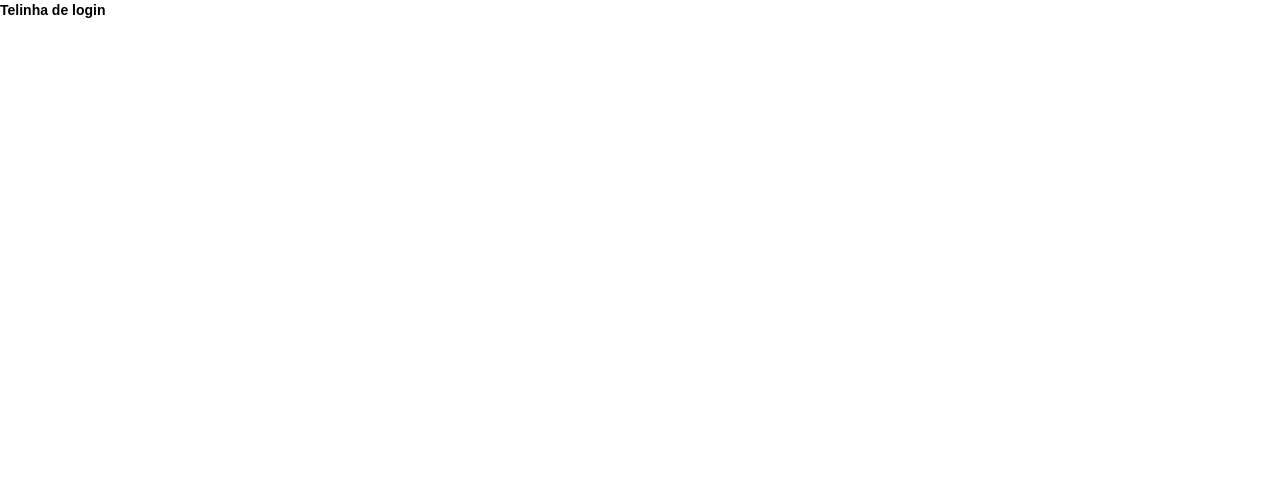
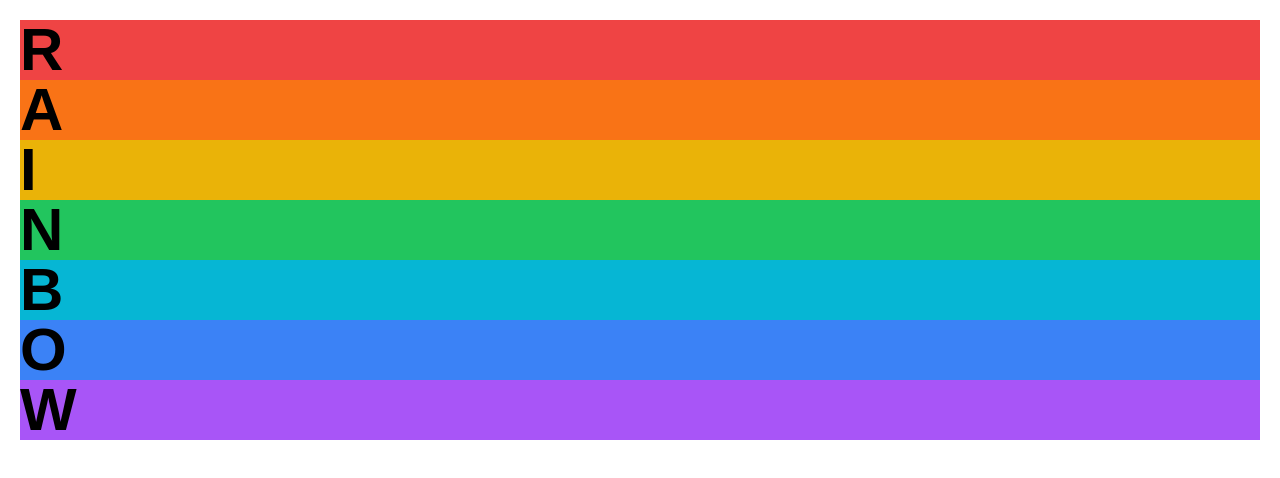
Before and after one commit to vitor-gss/vixz-web, a React (Create React App) app in the folder vixz/: page /login in a window 1280 px wide. Shown: the top 478 px of the page. Built offline with nearby package versions, Linux system fonts and the light colour scheme.

Commit message:
Mudança de estilos

```diff
--- a/vixz/src/components/login/Login.js
+++ b/vixz/src/components/login/Login.js
@@ -2,8 +2,14 @@ import React from 'react'
 
 const Login = () => {
   return (
-    <div>
-        <h1>Telinha de login</h1>
+    <div className='p-5'>
+        <h1 className='text-6xl bg-red-500'>R</h1>
+        <h1 className='text-6xl bg-orange-500'>A</h1>
+        <h1 className='text-6xl bg-yellow-500'>I</h1>
+        <h1 className='text-6xl bg-green-500'>N</h1>
+        <h1 className='text-6xl bg-cyan-500'>B</h1>
+        <h1 className='text-6xl bg-blue-500'>O</h1>
+        <h1 className='text-6xl bg-purple-500'>W</h1>
     </div>
   )
 }
--- a/vixz/src/components/paginaInicial/components/initial/Initial.js
+++ b/vixz/src/components/paginaInicial/components/initial/Initial.js
@@ -1,35 +1,23 @@
 import React from 'react'
+import { Link } from 'react-router-dom';
 
 export const Initial = () => {
   return (
-<section className="banner" >
-      <div className="">
-        <div className="px-5">
+<section className="bg-purple-900" >
+        <div className="p-5">
           <div className="flex flex-col md:flex-row items-center">
-              <div className="banner-text md:text-start">
-                <h2 className="white text-4xl md:text-6xl">Vixz</h2>
-                <h6 className="white text-xl"><strong>Emprego e estudos</strong> em um só lugar.</h6>
-                <p className="banner-text white text-lg md:w-3/5">Em busca da oportunidade dos seus sonhos? O Vixz é o seu
+              <div className="text-white md:text-start">
+                <h2 className="text-4xl md:text-6xl">Vixz</h2>
+                <h6 className="text-xl"><strong>Emprego e estudos</strong> em um só lugar.</h6>
+                <p className="text-lg md:w-3/5">Em busca da oportunidade dos seus sonhos? O Vixz é o seu
                   parceiro confiável
                   na jornada profissional, oferecendo uma experiência excepcional para impulsionar sua
                   carreira para novos patamares!</p>
-                  <ul className="">
-                    <li className="nav-item wow fadeInUpx"> <a className="nav-link entrar" href="login.html">Entrar</a> </li>
-                    <li className="nav-item wow fadeInUp"> <a className="nav-link cadastrar" href="cadastro.html">Cadastrar</a> </li>
-                  </ul>
-                <ul>
-                  <li><a href="#"><img src="./images/appstore.png" className="wow fadeInUp"
-                        data-wow-delay="0.4s" /></a></li>
-                  <li><a href="#"><img src="./images/playstore.png" className="wow fadeInUp"
-                        data-wow-delay="0.7s" /></a></li>
-                </ul>
+                  <Link className='bg-purple-200 text-black rounded p-5 text-center' to="/login">Entrar</Link>
               </div>
-            <div className="flex justify-center h-"> <img src="./components/paginaInicial/images/Fórum.png"/>
-            </div>
+            <div className="flex justify-center h-"> <img src="./images/Fórum.png"/></div>
           </div>
         </div>
-      </div>
-        {/* <span class="svg-wave"> <img class="svg-hero" src="images/applight-wave.svg"> </span> */}
     </section>
   )
 }
```
